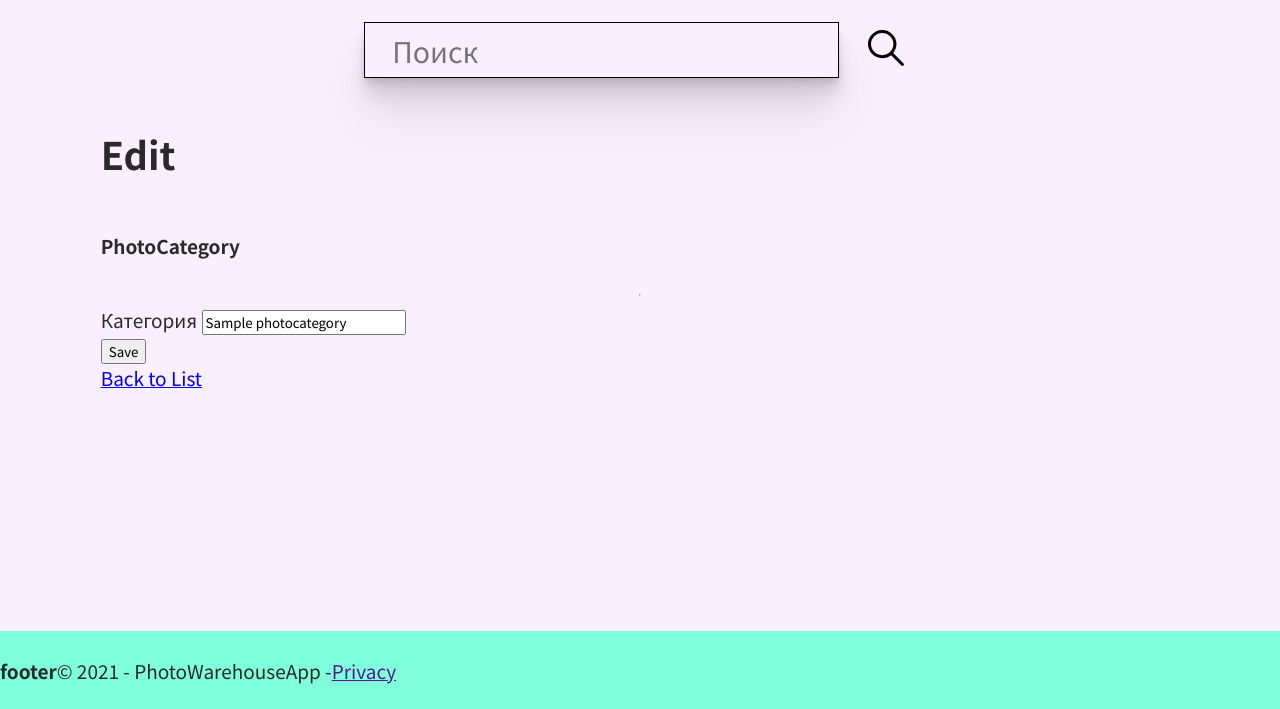
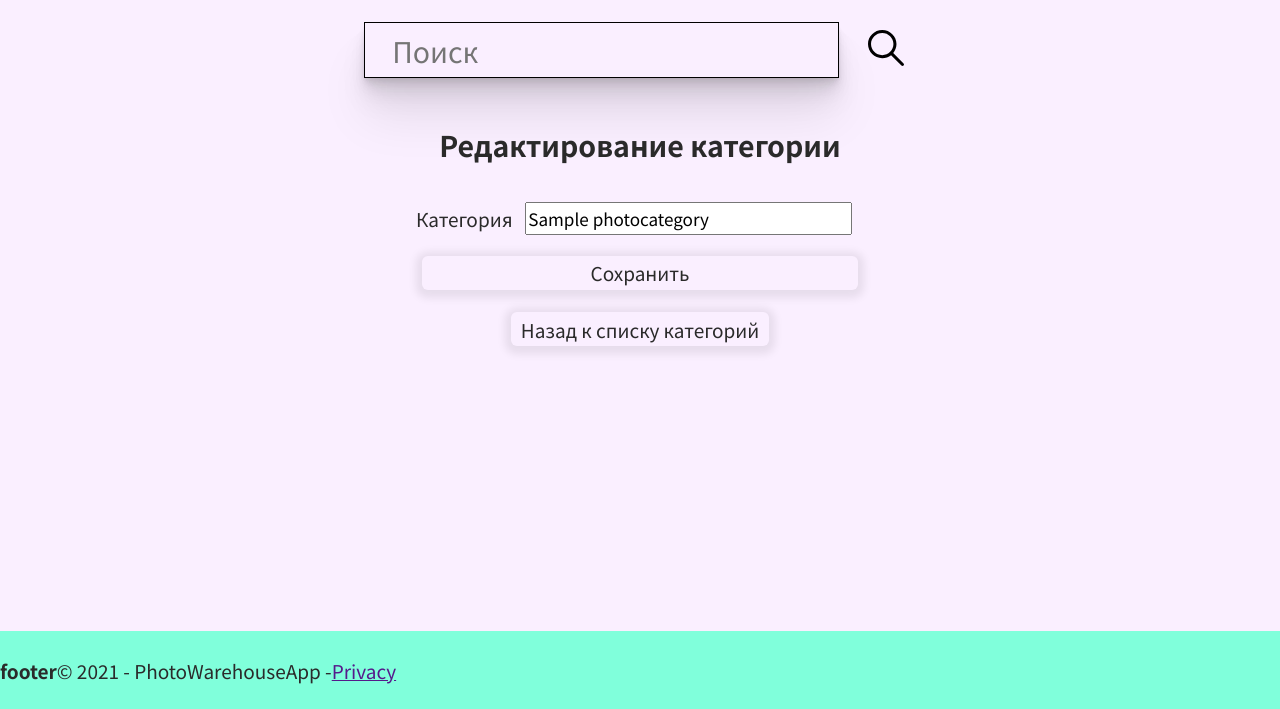
Before and after one commit to dmitrymatin/photo-warehouse, an ASP.NET Core app: page /Admin/Categories/Edit?id=1 in a window 1280 px wide. Shown: the part 91-800 px from the top of the page. Run offline with ASP.NET Core 8, Linux system fonts and the light colour scheme; tables that the repository leaves empty hold one stand-in row (values such as "Sample post"); the project's own start-up code is not run, and a stand-in starts its controllers and pages; some libraries are stand-ins or nearby versions.

Commit message:
Refactor Admin/Categories/Edit page

```diff
--- a/src/PhotoWarehouse/PhotoWarehouseApp/Pages/Admin/Categories/Edit.cshtml
+++ b/src/PhotoWarehouse/PhotoWarehouseApp/Pages/Admin/Categories/Edit.cshtml
@@ -2,35 +2,31 @@
 @model PhotoWarehouseApp.Pages.Admin.Categories.EditModel
 
 @{
-    ViewData["Title"] = "Edit";
+    ViewData["Title"] = "Редактировать категорию";
     Layout = "~/Pages/Shared/_Layout.cshtml";
 }
 
-<h1>Edit</h1>
+<div class="column column-centered">
+    <h2>Редактирование категории</h2>
 
-<h4>PhotoCategory</h4>
-<hr />
+    <form method="post" class="form-medium">
+        <div class="column">
+            <div asp-validation-summary="ModelOnly" class="validation-alert"></div>
+            <input type="hidden" asp-for="PhotoCategory.Id" />
             <div class="row">
-    <div class="col-md-4">
-        <form method="post">
-            <div asp-validation-summary="ModelOnly" class="text-danger"></div>
-            <input type="hidden" asp-for="PhotoCategory.Id" />
-            <div class="form-group">
-                <label asp-for="PhotoCategory.Name" class="control-label"></label>
+                <label asp-for="PhotoCategory.Name"></label>
                 <input asp-for="PhotoCategory.Name" class="form-control" />
-                <span asp-validation-for="PhotoCategory.Name" class="text-danger"></span>
+                <span asp-validation-for="PhotoCategory.Name" class="validation-alert"></span>
             </div>
-            <div class="form-group">
-                <input type="submit" value="Save" class="btn btn-primary" />
+            <button type="submit" class="clickable">Сохранить</button>
         </div>
     </form>
-    </div>
-</div>
 
-<div>
-    <a asp-page="./Index">Back to List</a>
+    <div class="row">
+        <a class="clickable" asp-page="./Index">Назад к списку категорий</a>
     </div>
 
     @section Scripts {
         @{await Html.RenderPartialAsync("_ValidationScriptsPartial");}
     }
+</div>
--- a/src/PhotoWarehouse/PhotoWarehouseApp/Pages/Admin/Categories/Edit.cshtml.cs
+++ b/src/PhotoWarehouse/PhotoWarehouseApp/Pages/Admin/Categories/Edit.cshtml.cs
@@ -1,21 +1,18 @@
-using System;
-using System.Collections.Generic;
-using System.Linq;
-using System.Threading.Tasks;
 using Microsoft.AspNetCore.Mvc;
 using Microsoft.AspNetCore.Mvc.RazorPages;
-using Microsoft.AspNetCore.Mvc.Rendering;
 using Microsoft.EntityFrameworkCore;
 using PhotoWarehouse.Data;
 using PhotoWarehouse.Domain.Photos;
+using System.Linq;
+using System.Threading.Tasks;
 
 namespace PhotoWarehouseApp.Pages.Admin.Categories
 {
     public class EditModel : PageModel
     {
-        private readonly PhotoWarehouse.Data.ApplicationDbContext _context;
+        private readonly ApplicationDbContext _context;
 
-        public EditModel(PhotoWarehouse.Data.ApplicationDbContext context)
+        public EditModel(ApplicationDbContext context)
         {
             _context = context;
         }
--- a/src/PhotoWarehouse/PhotoWarehouseApp/Pages/Admin/Photos/Edit.cshtml
+++ b/src/PhotoWarehouse/PhotoWarehouseApp/Pages/Admin/Photos/Edit.cshtml
@@ -2,7 +2,7 @@
 @model PhotoWarehouseApp.Pages.Admin.Photos.EditModel
 
 @{
-    ViewData["Title"] = "Edit";
+    ViewData["Title"] = "Редактировать фотографию";
     Layout = "~/Pages/Shared/_Layout.cshtml";
 }
 
```
Lines whose indentation alone changed are shown as unchanged.
